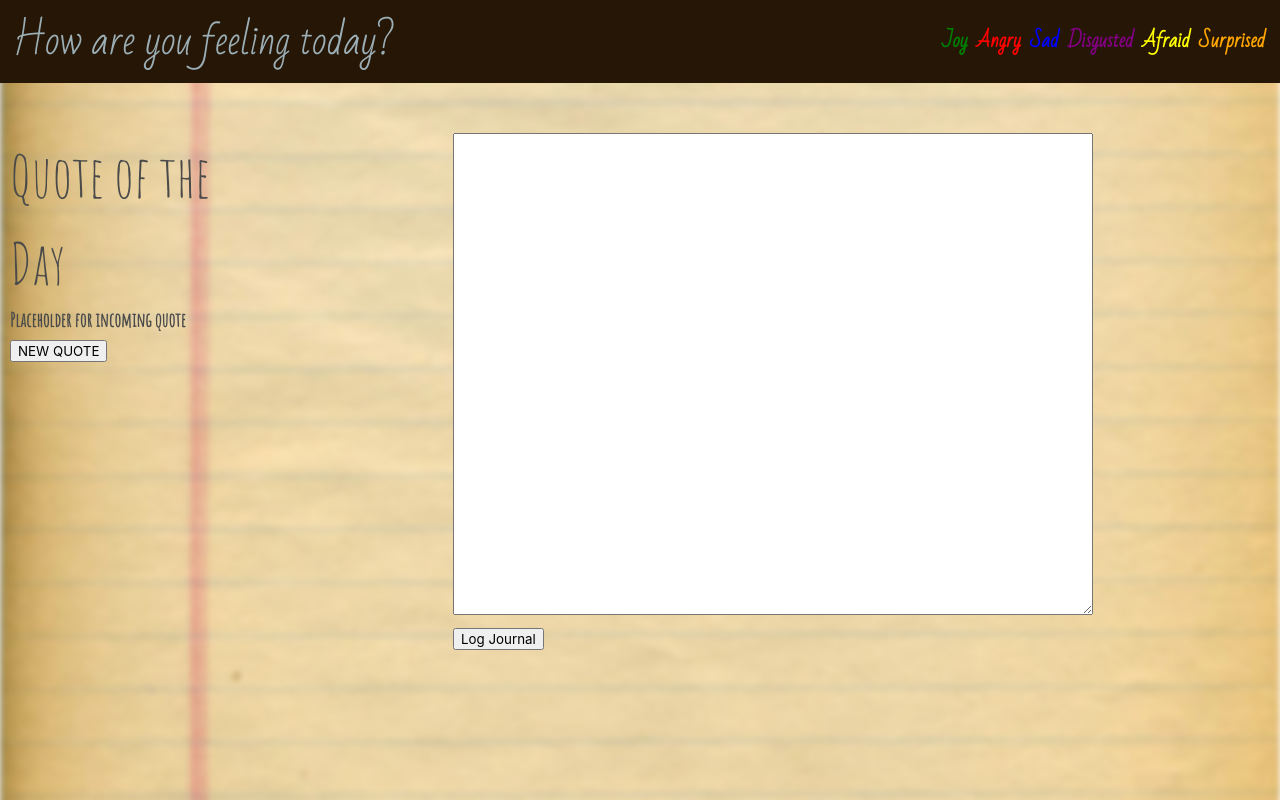
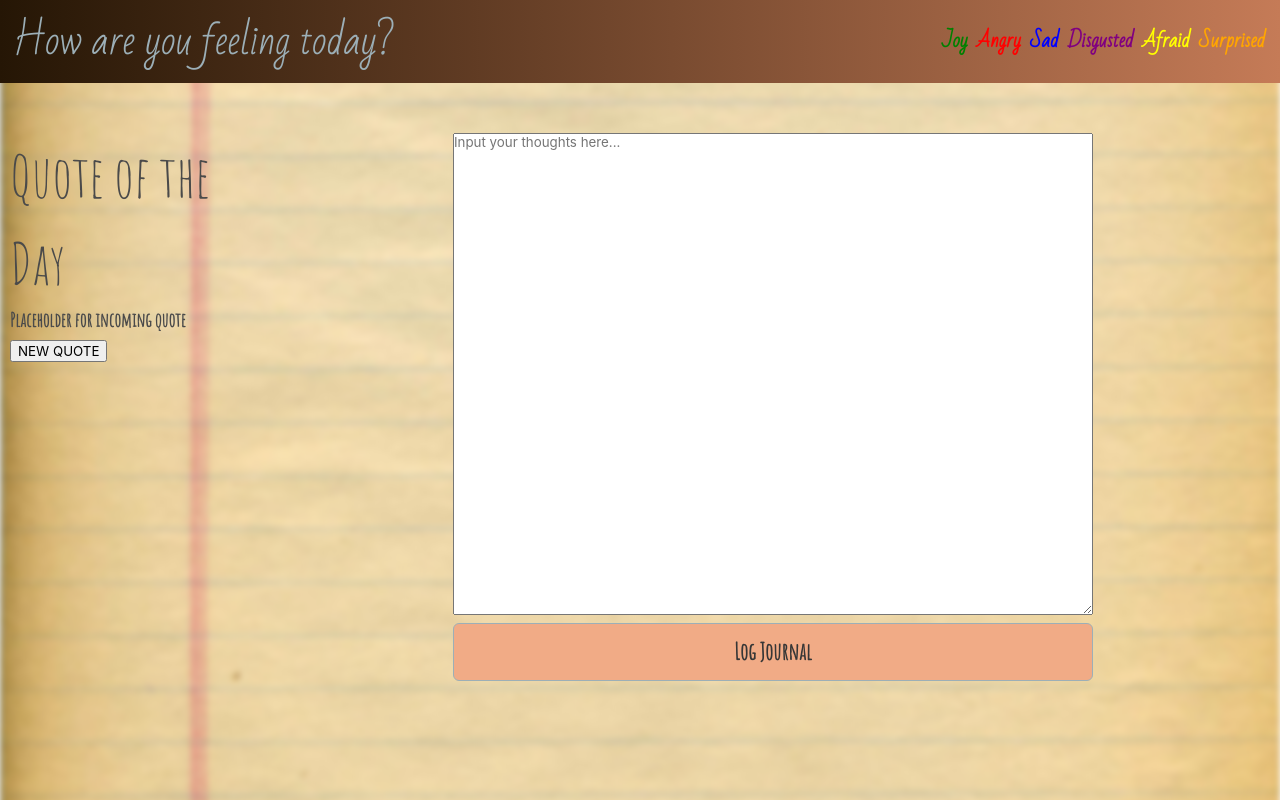
Before and after one commit to richardjhong/journal-playlist, a plain HTML site: page index.html in a window 1280 px wide. Drawn offline with nearby package versions, Linux system fonts and the light colour scheme.

Commit message:
"Added listner and CSS"

```diff
--- a/assets/css/style.css
+++ b/assets/css/style.css
@@ -14,7 +14,7 @@ header{
   justify-content: space-between;
   align-items: center;
   padding: 1%;
-  background-color: var(--bistre);
+  background: linear-gradient(90deg, var(--bistre) 0%, var(--copper) 100%);
   color: var(--pewter);
 }
 
@@ -208,3 +208,12 @@ header h1 {
   margin-right: 1rem;
   flex-shrink: 0;
 }
+
+#fetch-button{
+  background-color: var(--tumbleweed);
+  border-radius: 6px;
+  border-color: var(--pewter);
+  font-family: 'Amatic SC', cursive;
+  font-weight: bolder;
+  font-size: 120%;
+}
--- a/assets/js/script.js
+++ b/assets/js/script.js
@@ -43,7 +43,7 @@ skeletonCard.appendChild(skeletonHeader)
 skeletonCard.appendChild(skeletonImage)
 
 // needs individual API keys in line below
-var apiKey = 'INSERT API KEY HERE'
+var apiKey = 'PLACE API KEY HERE'
 
 const options = {
   SpotifyAPI: {
@@ -77,10 +77,13 @@ inputContainerEl.addEventListener('click', async function(e) {
   }
 
   let textAreaInput = textArea.value
-  if (e.target.id === 'fetch-button'){
+  if (e.target.id === 'fetch-button', textAreaInput != ""){
     var skelClone = skeletonCard.cloneNode(true)
     playListContainerEl.prepend(skelClone)
     injectPlaylistContainer(textAreaInput)
+  } else {
+    console.log("You have to write your thoughts before you can get a playlist!");
+    textArea.setAttribute("placeholder", "You must write your thoughts before getting a playlist!");
   }
 })
 
--- a/index.html
+++ b/index.html
@@ -40,8 +40,8 @@
 
       <div class="input-container col2" id="input-container">
         <div>
-          <textarea name="" id="textarea" cols="100%" rows="30%"></textarea>
-          <button class="btn-emotional-text btn-danger" id="fetch-button">Log Journal</button>
+          <textarea name="" id="textarea" cols="100%" rows="30%" placeholder="Input your thoughts here..."></textarea>
+          <button class="button is-rounded is-fullwidth" id="fetch-button">Log Journal</button>
         </div>
       </div>
         <div class="flex-column" id="users"></div>
```
